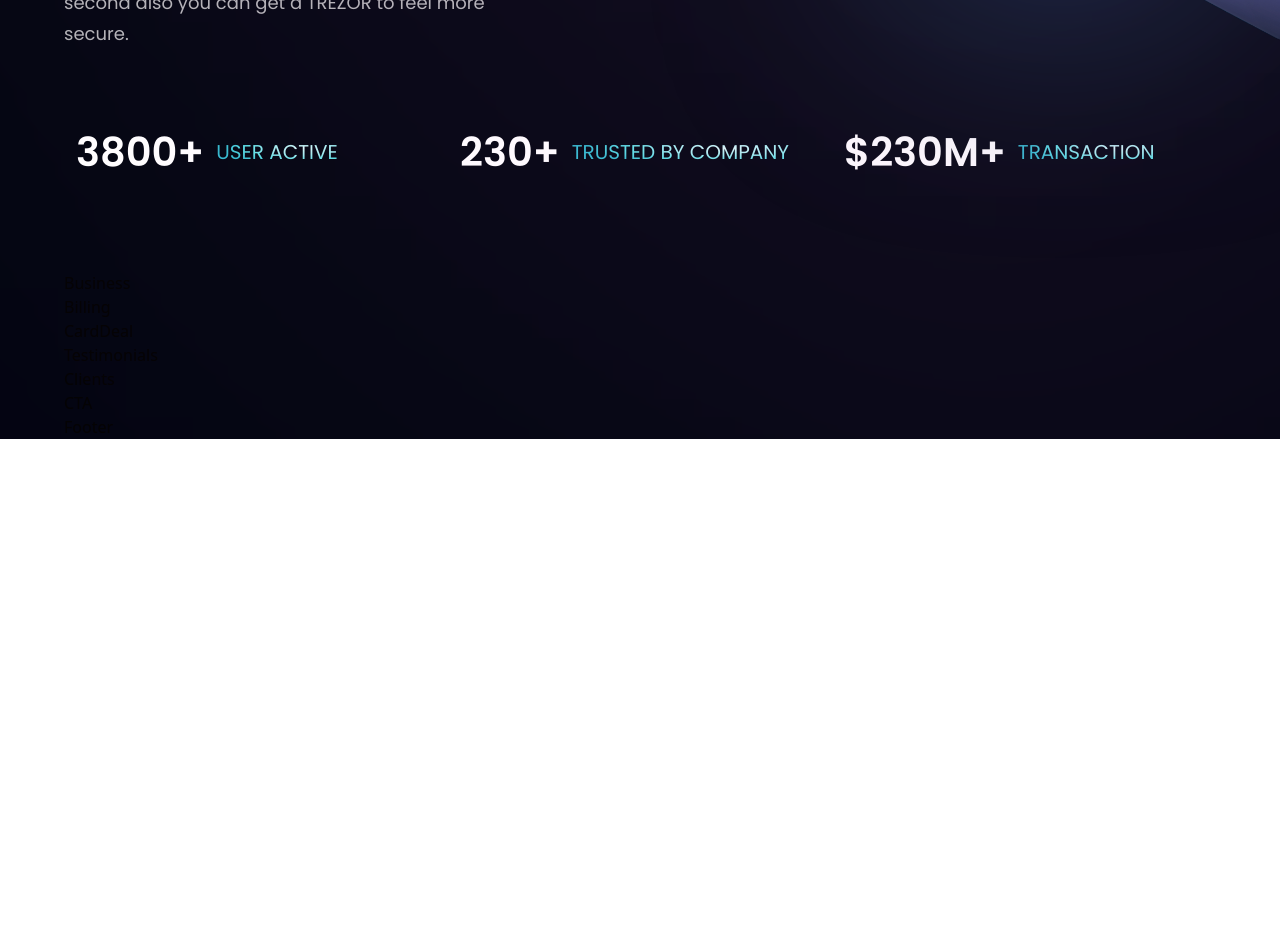
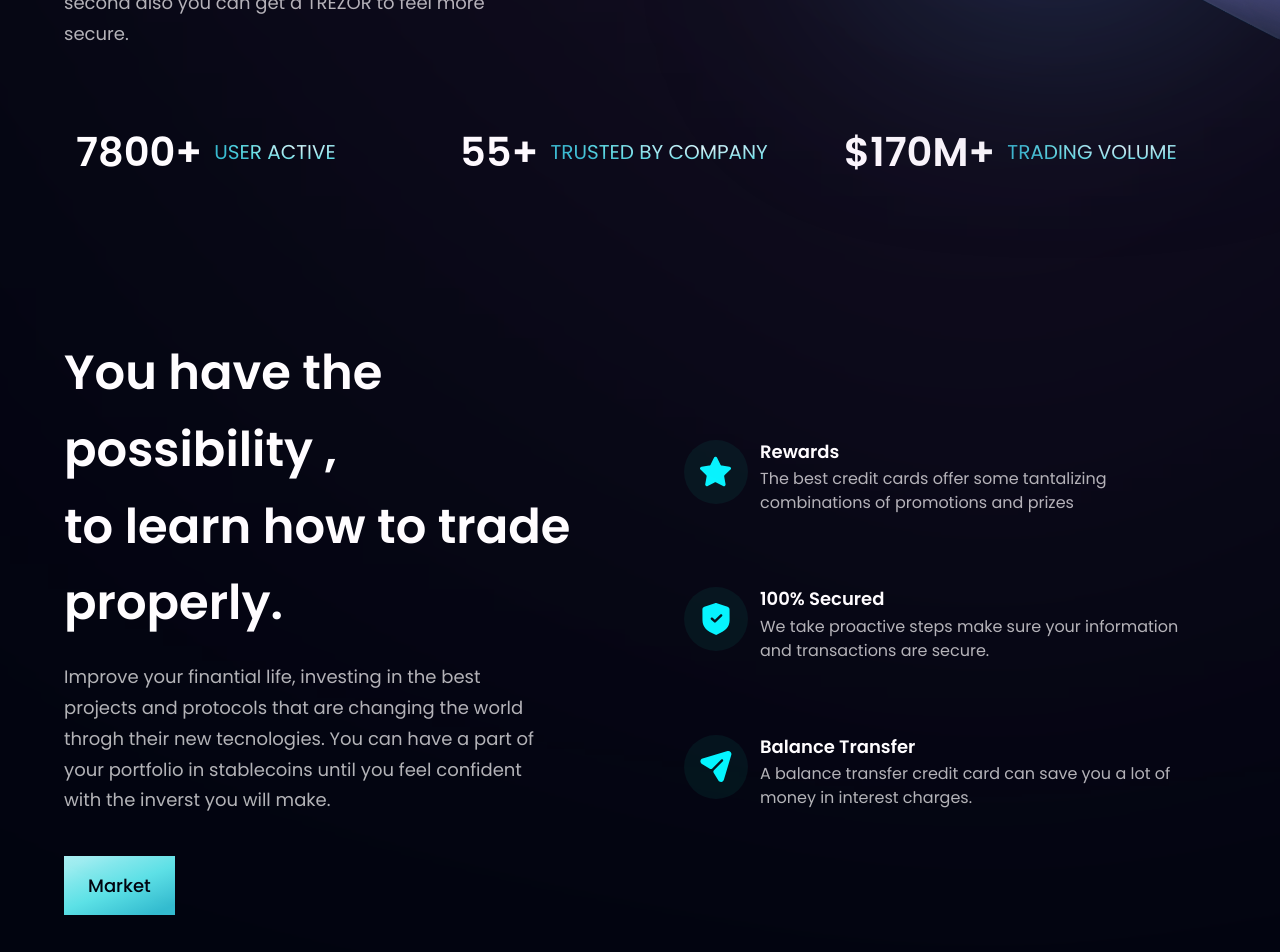
Before and after one commit to sebastiangs23/Firts-Proyect, a React (Vite) app in the folder bank_modern_app/: page / in a window 1280 px wide. Shown: the part 820-1772 px from the top of the page. Before the commit the page ends 1259 px from the top, so only its background shows below. Built offline with nearby package versions, Linux system fonts and the light colour scheme.

Commit message:
business section and flow already done

```diff
--- a/bank_modern_app/src/components/Business.jsx
+++ b/bank_modern_app/src/components/Business.jsx
@@ -1,8 +1,48 @@
 import React from 'react'
+import styles, { layout } from '../style'
+import Button from "./Button"
+import { features } from "../constants"
+
+const FeatureCard = ({ icon, title, content, index }) => (
+  <div className={`flex flex-row p-6 rounded-[20px] ${index !== features.length - 1 ? "mb-6" : "mb-0"} feature-card`}>
+    <div className={`w-[64px] h-[64px] rounded-full ${styles.flexCenter} bg-dimBlue`}>
+      <img src={icon} alt="star" className="w-[50%] h-[50%] object-contain" />
+    </div>
+    <div className="flex-1 flex flex-col ml-3">
+      <h4 className="font-poppins font-semibold text-white text-[18px] leading-[23.4px] mb-1">
+        {title}
+      </h4>
+      <p className="font-poppins font-normal text-dimWhite text-[16px] leading-[24px]">
+        {content}
+      </p>
+    </div>
+  </div>
+);
 
 const Business = () => {
   return (
-    <div>Business</div>
+    <section id="features" className={layout.section}>
+      <div className={layout.sectionInfo}>
+        <h2 className={styles.heading2}>
+          You have the possibility , <br className="sm:block hidden" /> to learn how to trade properly.
+        </h2>
+        <p className={`${styles.paragraph} max-w-[470px] mt-5 `} >
+          Improve your finantial life, investing in the best projects and protocols that are changing the world throgh their new tecnologies.
+          You can have a part of your portfolio in stablecoins until you feel confident with the inverst you will make.
+        </p>
+
+        <Button styles={`mt-10`} />
+      </div>
+
+      <div className={`${layout.sectionImg} flex-col`}>
+        {features.map((feature, index) => (
+          <FeatureCard key={feature.id} {...feature} index={index} />
+        ))}
+      </div>
+
+
+
+    </section>
   )
 }
 
--- a/bank_modern_app/src/components/Button.jsx
+++ b/bank_modern_app/src/components/Button.jsx
@@ -1,8 +1,11 @@
 import React from 'react'
 
-const Button = () => {
+const Button = ({ styles }) => {
   return (
-    <div>Button</div>
+    <button type='button' className={`py-4 px-6 bg-blue-gradient font-poppins
+                          font-medium text-[18px] text-primary outline-none ${styles} `} >
+        Market
+    </button>
   )
 }
 
--- a/bank_modern_app/src/components/Hero.jsx
+++ b/bank_modern_app/src/components/Hero.jsx
@@ -5,8 +5,8 @@ import GetStarted from "./GetStarted"
 
 const Hero = () => {
   return (
-    <section id="home" className={`flex md:flex-row flex-col ${styles.paddingY}`} >
-      <div className={`flex-1 ${styles.flexStart} flex-col xl:px-0 sm:px-16 px-6 `} >
+    <section id="home" className={`flex md:flex-row flex-col ${styles.paddingY} `} >
+      <div className={`flex-1 ${styles.flexStart} flex-col xl:px-0 sm:px-16 px-6`} >
         <div className="flex flex-row items-center py-[6px] px-4 bg-discount-gradient rounded-[10px] mb-2 " >
           <img src={discount} alt="discount" className='w-[32px] h-[32px]' />
           <p className={`${styles.paragraph}`} >
@@ -21,13 +21,13 @@ const Hero = () => {
 
 
         <div className='flex flex-row justify-between items-center w-full' >
-          <h1 className='flex-1 font-poppins font-semibold ss:text-[54px]
+          <h1 className='flex-1 font-poppins font-semibold ss:text-[50px]
                        text-[52px] text-white ss:leading-[100px] ' >
             Best {" "}
             <span className='text-gradient'>
               Cryptocurrency <br className='sm:block hidden' /> {" "}
             </span> {" "}
-            software to connect with
+            software to connect
           </h1>
 
           <div className='ss:flex hidden md:mr-4 mr-0' >
--- a/bank_modern_app/src/constants/index.js
+++ b/bank_modern_app/src/constants/index.js
@@ -74,17 +74,17 @@ export const stats = [
   {
     id: "stats-1",
     title: "User Active",
-    value: "3800+",
+    value: "7800+",
   },
   {
     id: "stats-2",
     title: "Trusted by Company",
-    value: "230+",
+    value: "55+",
   },
   {
     id: "stats-3",
-    title: "Transaction",
-    value: "$230M+",
+    title: "Trading Volume",
+    value: "$170M+",
   },
 ];
 
```
